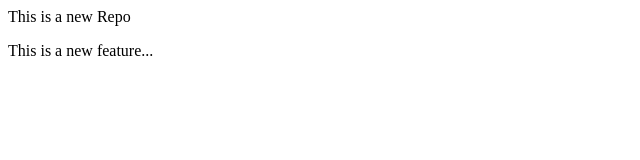
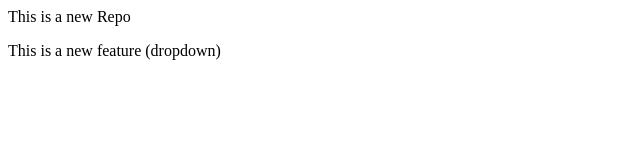
Before and after one commit to TejasAmbore27/localrepo, a plain HTML site: page index.html in a window 1280 px wide. Shown: the full height of the page, 0-640 px from the left. Drawn offline with Linux system fonts and the light colour scheme.

```diff
--- a/index.html
+++ b/index.html
@@ -1,2 +1,2 @@
 <p>This is a new Repo</p>
-<p>This is a new feature...</p>
+<p>This is a new feature (dropdown)</p>
```
